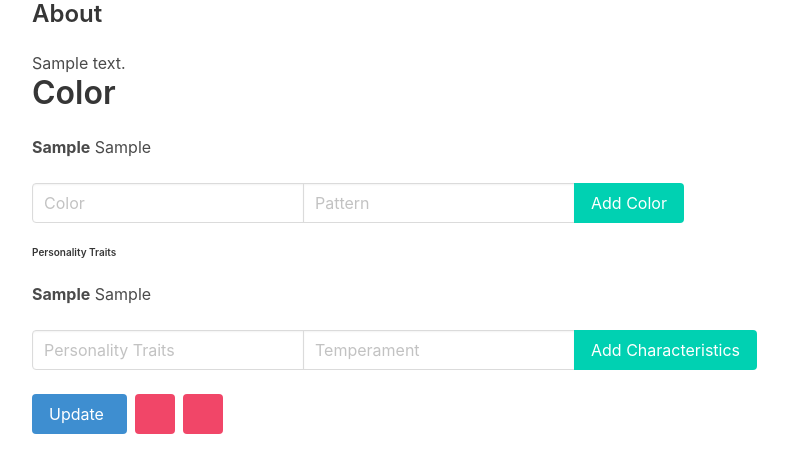
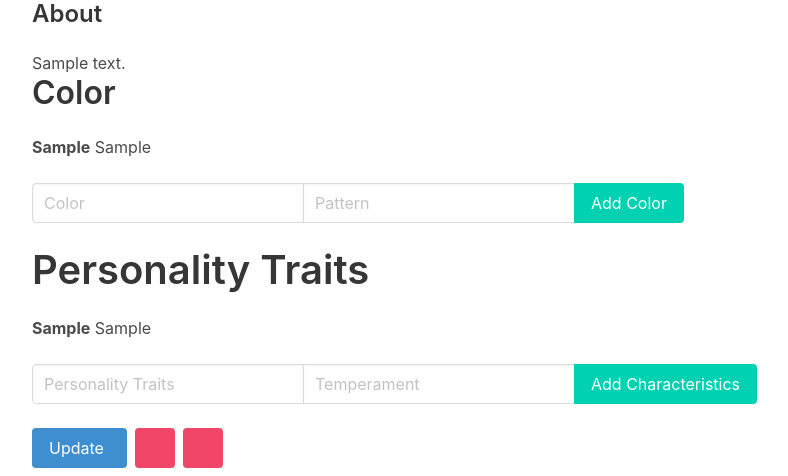
Before and after one commit to chloewigsten/cat-collector, a Django app: page /cat-breeds/1/ in a window 1280 px wide. Shown: the part 446-922 px from the top of the page, without its empty margins (32-820 px from the left). Before the commit the page ends 880 px from the top, so only its background shows below. Run offline with Django 4.2, Linux system fonts and the light colour scheme; tables that the repository leaves empty hold one stand-in row (values such as "Sample post"); grey boxes marked "Sample" are stand-in pictures.

Commit message:
is my css working

```diff
--- a/main_app/static/styles/main.css
+++ b/main_app/static/styles/main.css
@@ -8,5 +8,5 @@
   }
 
   .title {
-    font-size: 10px;
+    font-size: 40px;
   }
```
